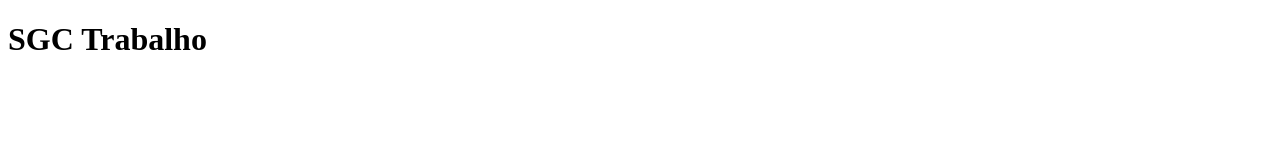
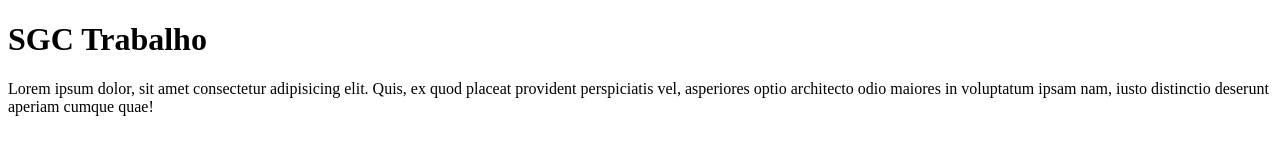
Before and after one commit to lluuccaass88/sgc2, a plain HTML site: page index.html in a window 1280 px wide. Drawn offline with Linux system fonts and the light colour scheme.

Commit message:
Add file in new branch

```diff
--- a/index.html
+++ b/index.html
@@ -8,5 +8,8 @@
 </head>
 <body>
     <h1>SGC Trabalho</h1>
+    <p> Lorem ipsum dolor, sit amet consectetur adipisicing elit. Quis, ex quod placeat
+        provident perspiciatis vel, asperiores optio architecto odio maiores in
+        voluptatum ipsam nam, iusto distinctio deserunt aperiam cumque quae!</p>
 </body>
 </html>
```
